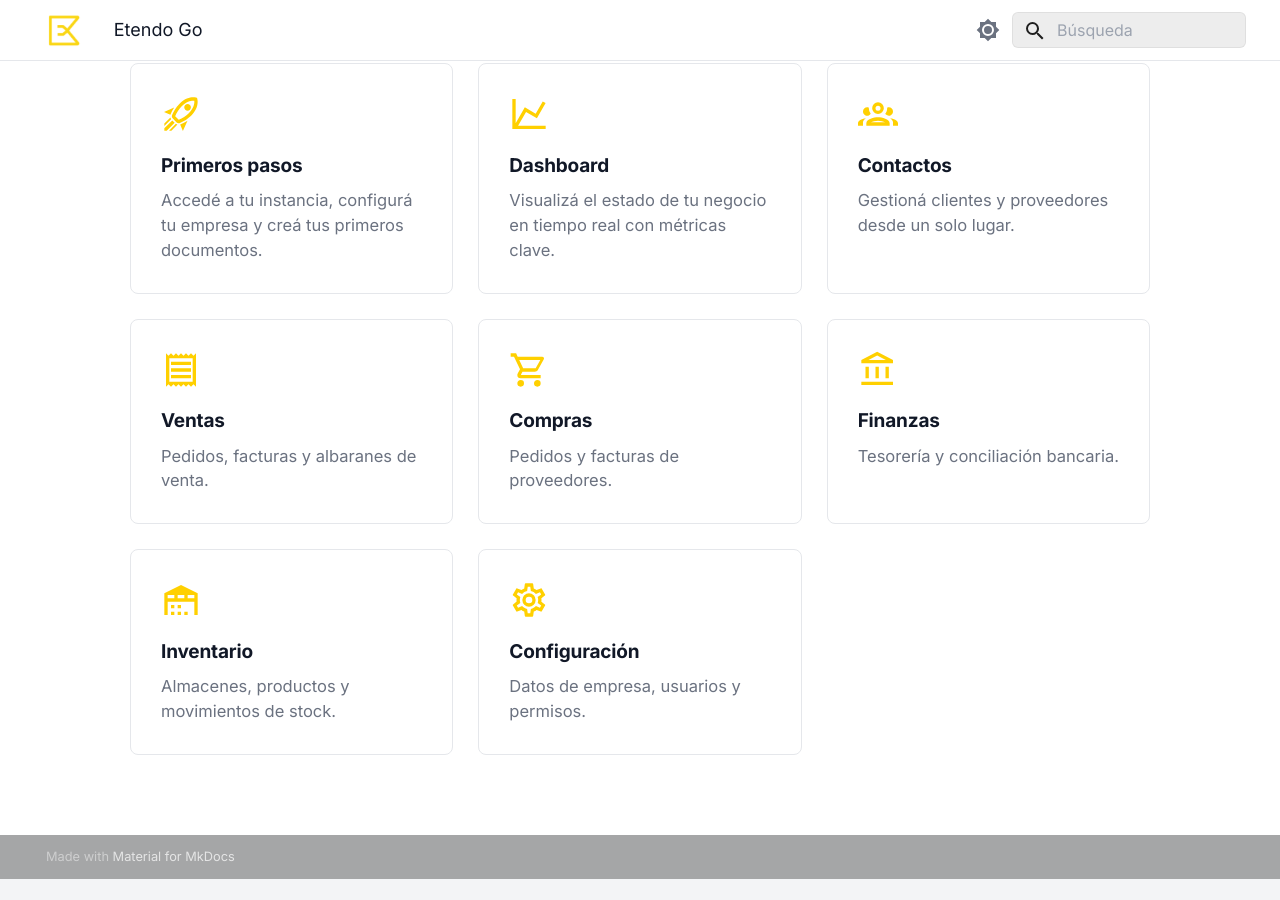
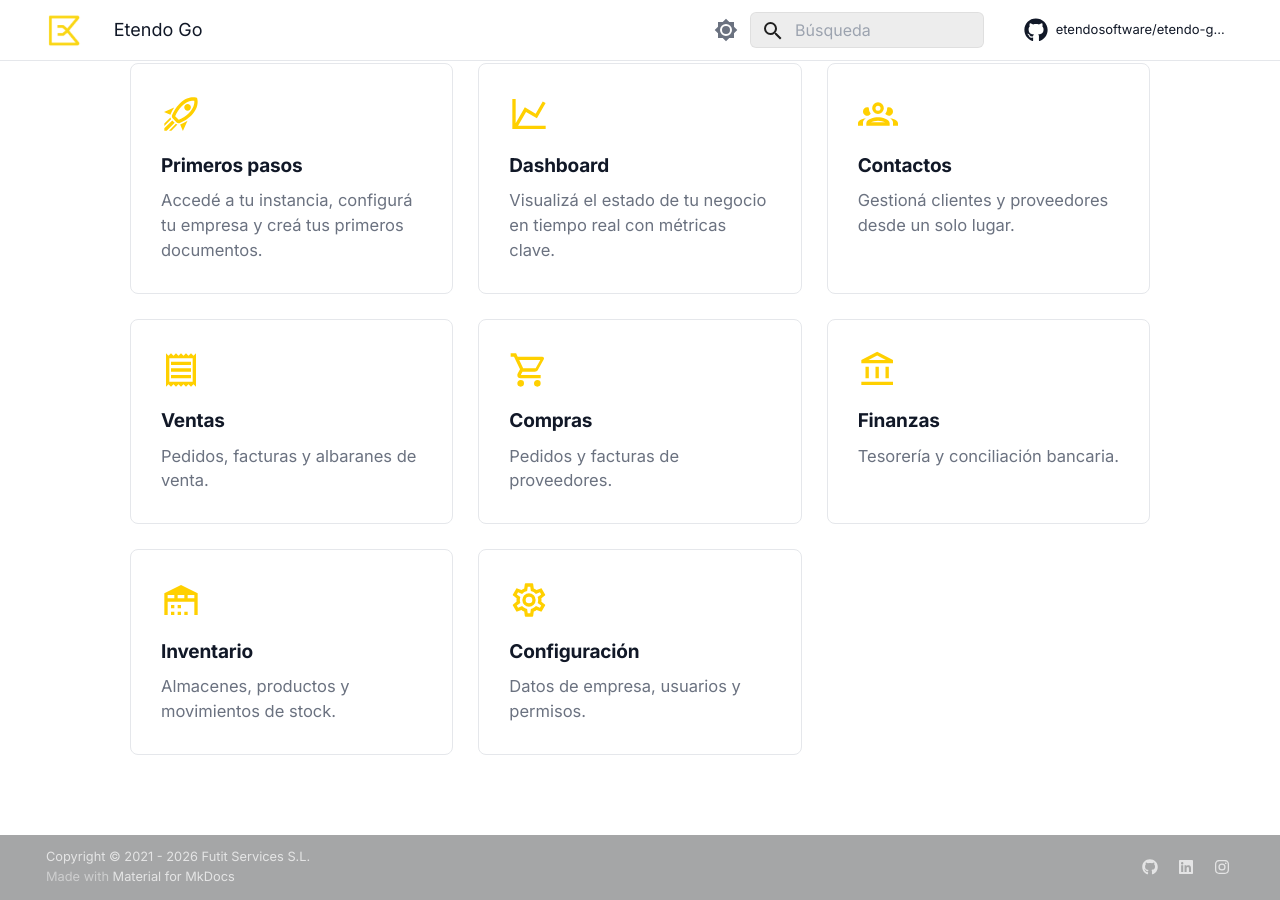
Before and after one commit to etendosoftware/etendo-go-docs, an MkDocs documentation site: the page built from docs/index.md, in a window 1280 px wide and 900 px high, scrolled down 675 px. Built offline with MkDocs 1.6.1 and Material for MkDocs 9.7.7, drawn with Linux system fonts in a browser that asks for light colours; comment, search, counter and statistics services are not loaded; before the commit the page ends 1554 px from its top, so only the background shows below that.

Commit message:
feat: update mkdocs configuration and add new plugins for enhanced functionality

```diff
--- a/mkdocs.yml
+++ b/mkdocs.yml
@@ -1,11 +1,16 @@
 site_name: Etendo Go
 docs_dir: docs
+site_url: https://etendosoftware.github.io/etendo-go-docs/
+repo_url: https://github.com/etendosoftware/etendo-go-docs
+repo_name: etendosoftware/etendo-go-docs
 theme:
   name: material
   custom_dir: overrides
   language: es
   logo: assets/logo.png
   favicon: assets/favicon.png
+  icon:
+    repo: fontawesome/brands/github
   font:
     text: Inter
     code: JetBrains Mono
@@ -44,6 +49,37 @@
       lang: es
   - glightbox
   - tags
+  - git-committers:
+      repository: etendosoftware/etendo-go-docs
+      branch: main
+  - git-revision-date-localized:
+      enable_creation_date: true
+      type: date
+  - social
+
+extra:
+  social:
+    - icon: fontawesome/brands/github
+      link: https://github.com/etendosoftware
+      name: GitHub
+    - icon: fontawesome/brands/linkedin
+      link: https://www.linkedin.com/company/etendo-software/
+      name: LinkedIn
+    - icon: fontawesome/brands/instagram
+      link: https://www.instagram.com/etendo.software/
+      name: Instagram
+  consent:
+    title: Valoramos tu privacidad
+    description: >-
+      Utilizamos cookies y otras tecnologías de seguimiento para mejorar tu experiencia de navegación,
+      mostrarte contenido personalizado, analizar el tráfico del sitio y entender de dónde provienen
+      nuestros visitantes. Al hacer clic en "Aceptar", aceptás el uso de cookies.
+      <a href="https://etendo.software/en/cookie-policy-2/" target="_blank">Política de cookies</a>
+    actions:
+      - accept
+      - manage
+
+copyright: Copyright &copy; 2021 - 2026 Futit Services S.L.
 
 markdown_extensions:
   - abbr
--- a/requirements.txt
+++ b/requirements.txt
@@ -4,3 +4,8 @@
 mkdocs-glightbox==0.5.1
 pymdown-extensions==10.16.1
 Pygments==2.19.2
+mkdocs-git-authors-plugin==0.10.0
+mkdocs-git-committers-plugin-2==2.5.0
+mkdocs-git-revision-date-localized-plugin==1.5.1
+pillow==12.2.0
+cairosvg==2.9.0
```
Also changed, not shown: 1 other file.
